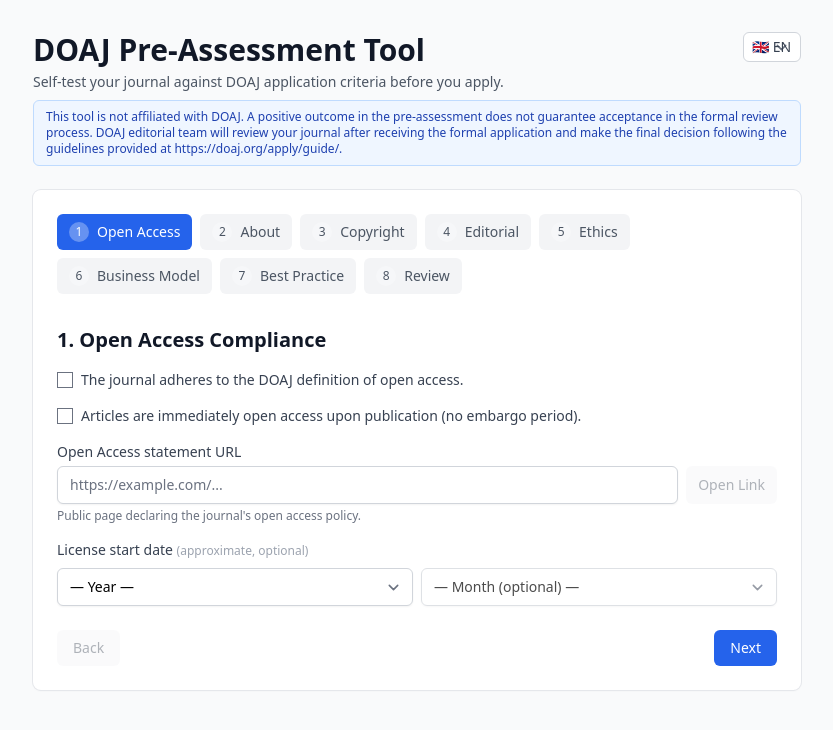
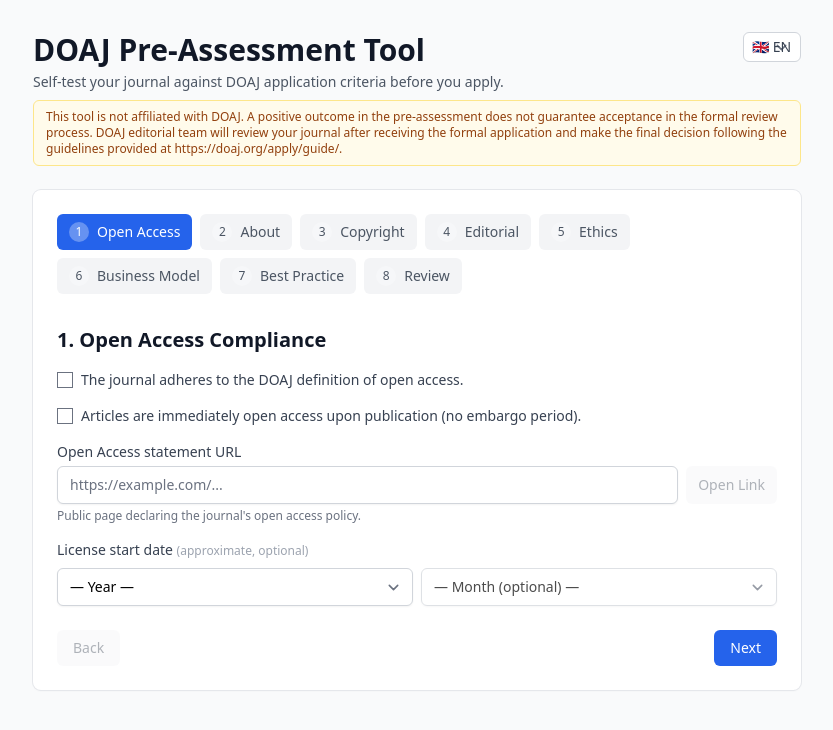
Before and after one commit to ramiramirez-nl/doaj-pre-assessment, a React (Vite) app in the folder frontend/: page / in a window 1280 px wide. Shown: the top 730 px of the page, without its empty margins (223-1056 px from the left). Built offline with nearby package versions, Linux system fonts and the light colour scheme.

Commit message:
style: disclaimer → amber, copyright consistency block → blue

```diff
--- a/frontend/src/App.tsx
+++ b/frontend/src/App.tsx
@@ -142,7 +142,7 @@
             <LanguageSelector />
           </div>
           <p
-            className="mt-2 rounded-md border border-blue-200 bg-blue-50 px-3 py-2 text-xs text-blue-800"
+            className="mt-2 rounded-md border border-amber-200 bg-amber-50 px-3 py-2 text-xs text-amber-800"
             dangerouslySetInnerHTML={{ __html: t('app.disclaimer') }}
           />
         </header>
--- a/frontend/src/components/steps/StepCopyright.tsx
+++ b/frontend/src/components/steps/StepCopyright.tsx
@@ -52,9 +52,9 @@
       </label>
       <LinkField label={t('step.copyright.copyrightTermsUrl')} {...register('copyright.copyrightTermsUrl')} />
 
-      <div className="rounded-md border border-amber-200 bg-amber-50 p-3 space-y-2">
-        <p className="text-xs font-semibold text-amber-800 uppercase tracking-wide">{t('step.copyright.consistencyTitle')}</p>
-        <p className="text-xs text-amber-700">{t('step.copyright.consistencyHint')}</p>
+      <div className="rounded-md border border-blue-200 bg-blue-50 p-3 space-y-2">
+        <p className="text-xs font-semibold text-blue-800 uppercase tracking-wide">{t('step.copyright.consistencyTitle')}</p>
+        <p className="text-xs text-blue-700">{t('step.copyright.consistencyHint')}</p>
         <label className="flex items-start gap-2 text-sm text-gray-700">
           <input type="checkbox" className="mt-0.5" {...register('copyright.licenseConsistentOnArticlePages')} />
           <span>{t('step.copyright.licenseConsistentOnArticlePages')}</span>
```
